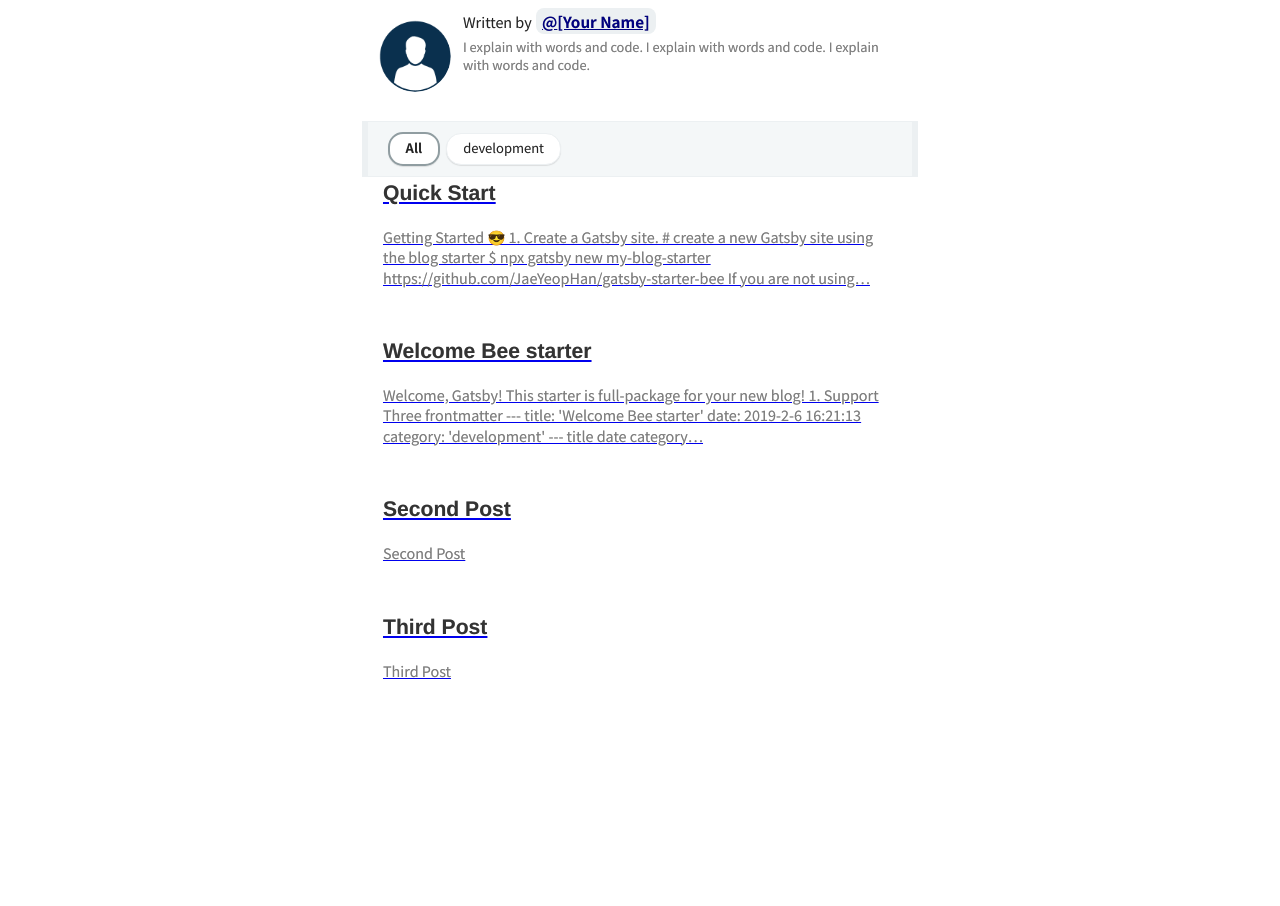
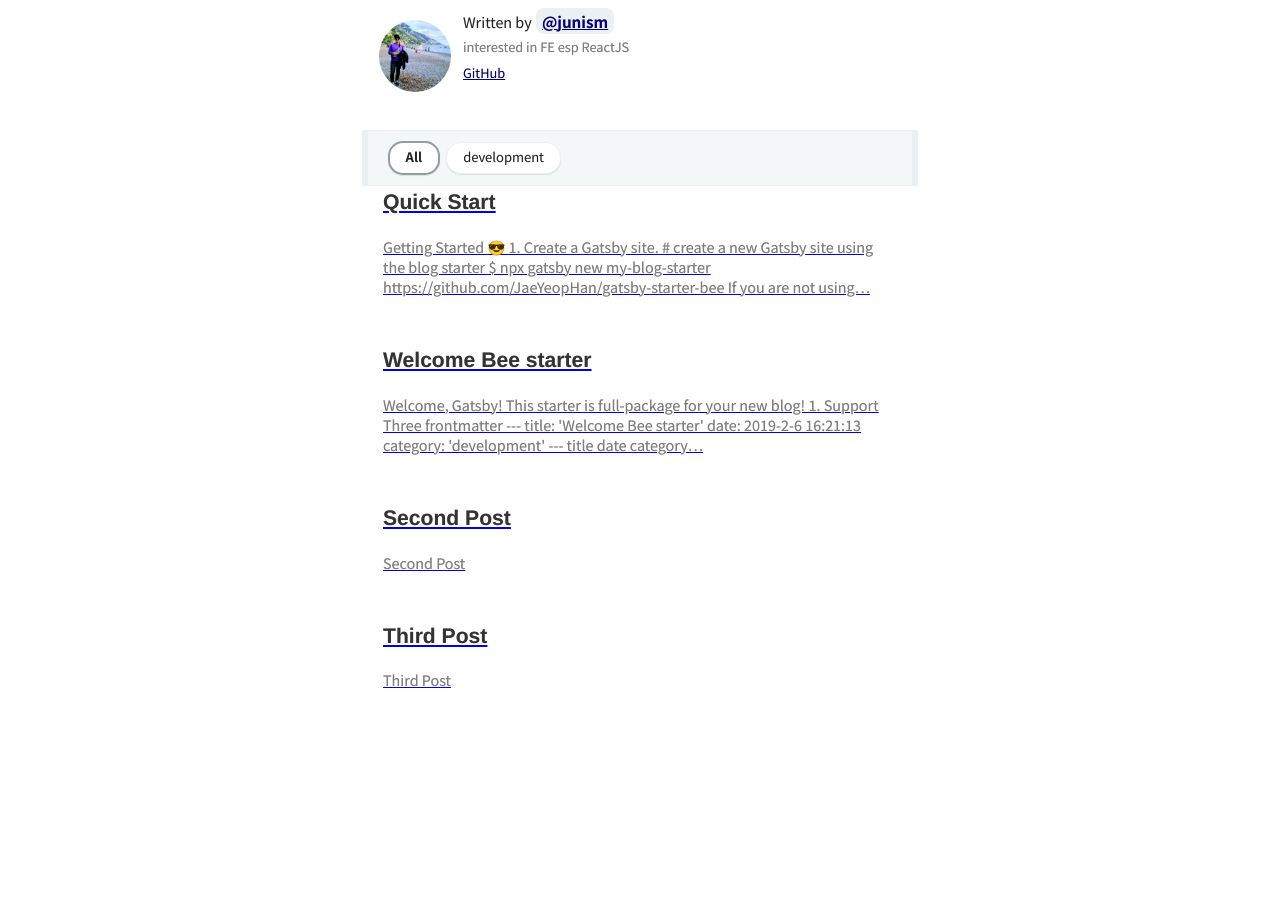
Before and after one commit to jhlee910609/dev_blog, a Gatsby site: page / in a window 1280 px wide. Shown: the part 189-1095 px from the top of the page. Built offline with nearby package versions, Linux system fonts and the light colour scheme; Gatsby itself is replaced by a stand-in of ours; some packages are replaced by stand-ins of ours; what typography-theme-github would draw is missing.

Commit message:
add config and change profile image

```diff
--- a/gatsby-meta-config.js
+++ b/gatsby-meta-config.js
@@ -1,12 +1,12 @@
 module.exports = {
   title: `Bee starter`,
   description: `Blog posted about ...`,
-  author: `[Your Name]`,
-  introduction: `I explain with words and code. I explain with words and code. I explain with words and code.`,
-  siteUrl: `https://gatsby-starter-bee.netlify.com`, // Your blog site url
+  author: `junism`,
+  introduction: `interested in FE esp ReactJS`,
+  siteUrl: `https://dev-junism.netlify.com`, // Your blog site url
   social: {
     twitter: ``, // Your Twitter account
-    github: ``, // Your GitHub account
+    github: `https://github.com/jhlee910609`, // Your GitHub account
     medium: ``, // Your Medium account
     facebook: ``, // Your Facebook account
   },
--- a/src/components/bio/index.jsx
+++ b/src/components/bio/index.jsx
@@ -57,7 +57,7 @@ export const Bio = () => (
 
 const bioQuery = graphql`
   query BioQuery {
-    avatar: file(absolutePath: { regex: "/profile.png/" }) {
+    avatar: file(absolutePath: { regex: "/profile.jpeg/" }) {
       childImageSharp {
         fixed(width: 72, height: 72) {
           ...GatsbyImageSharpFixed
```
Also changed, not shown: package.json (+5 -4 lines), content/assets/profile.jpeg (added), content/assets/profile.png (deleted).
